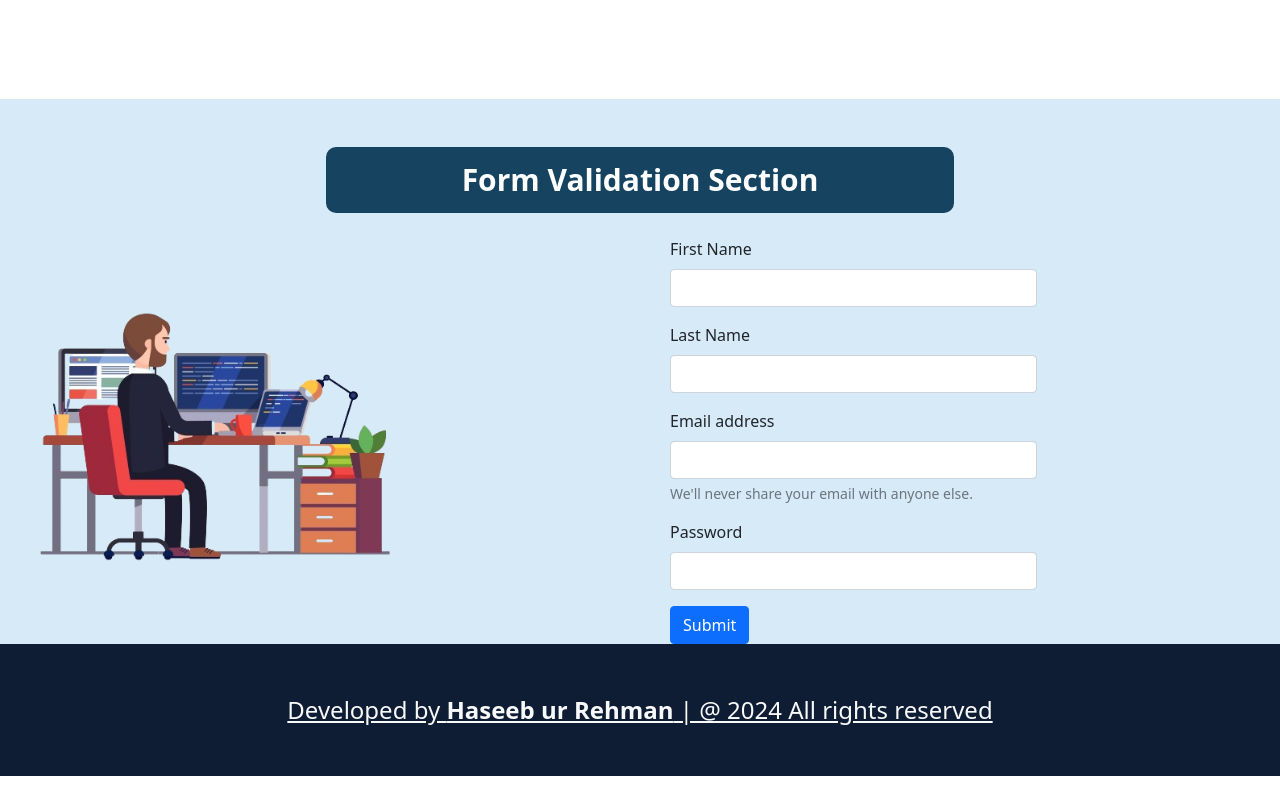
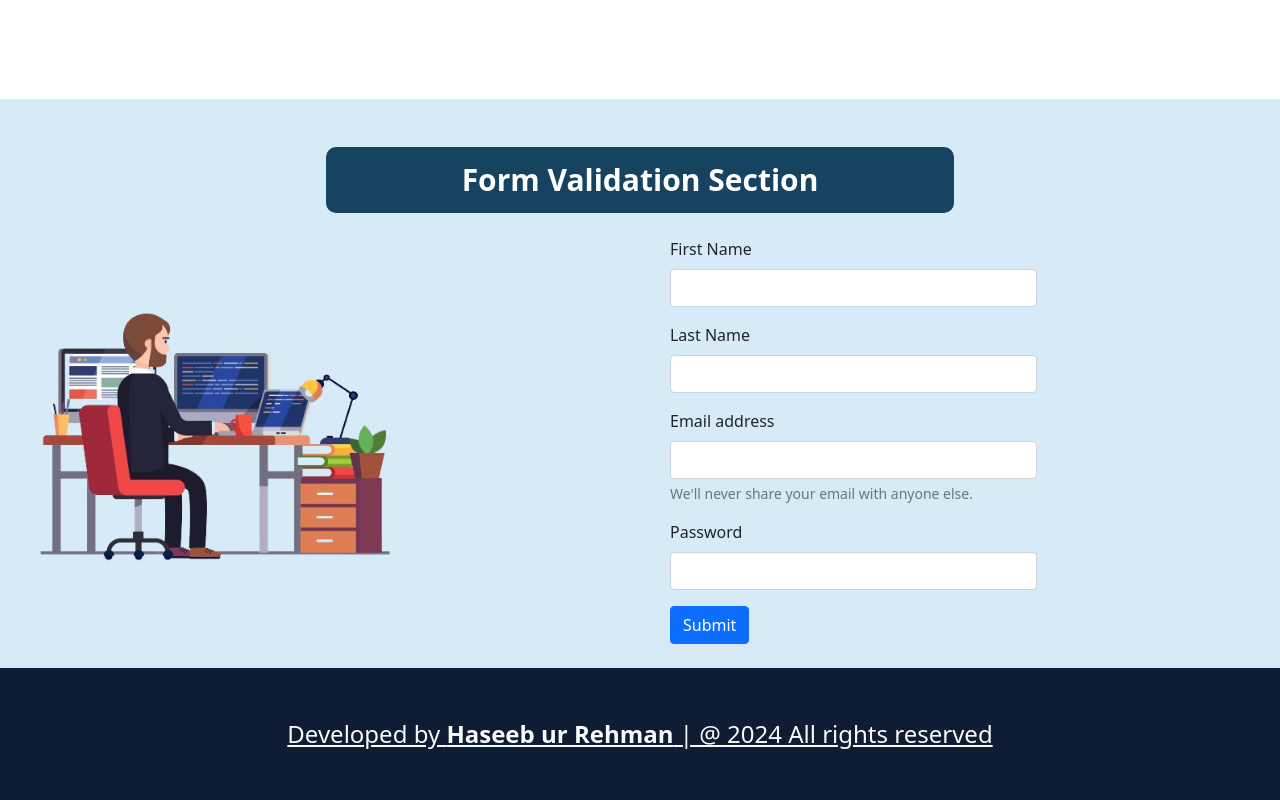
Before and after one commit to Haseeb04092002/bismillah_task_1, a plain HTML site: page index.html in a window 1280 px wide. Shown: the part 3052-3852 px from the top of the page. Before the commit the page ends 3828 px from the top, so only its background shows below. Drawn offline with nearby package versions, Linux system fonts and the light colour scheme.

Commit message:
Update index.html
form changes

```diff
--- a/index.html
+++ b/index.html
@@ -321,7 +321,7 @@
         <img class="w-100 text-end justify-content-end" src="images/hero-img-NoBg.png">
       </div>
       <div class="col-lg-8 col-md-11 colo-sm-11">
-        <form class="container w-50" id="MyForm">
+        <form class="container pb-4" id="MyForm">
           <div class="mb-3">
             <label for="exampleInputEmail1" class="form-label">First Name</label>
             <input type="text" class="form-control" id="FirstName" aria-describedby="emailHelp">
```
